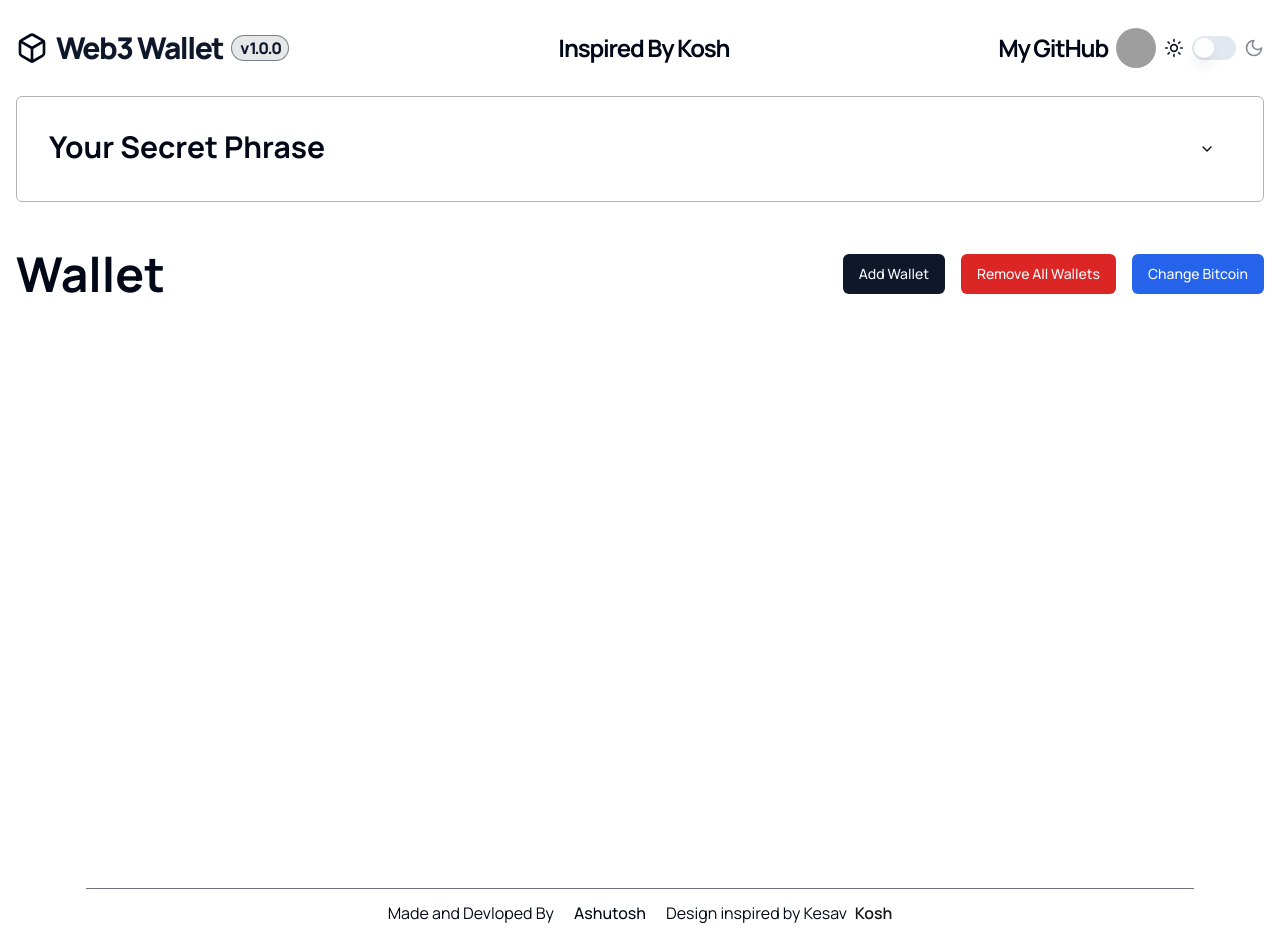
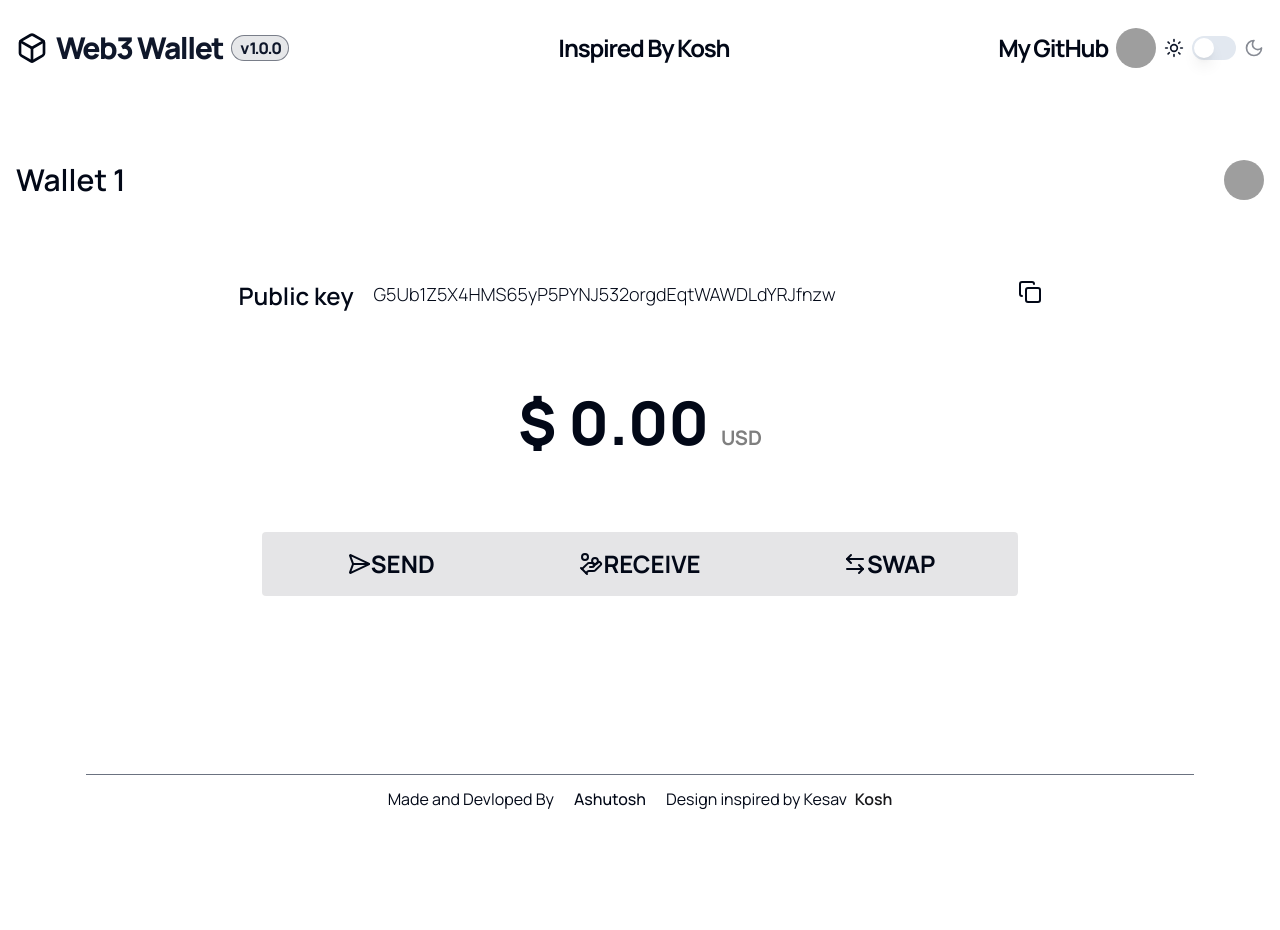
Before and after one commit to AshutoshDM1/Web3Wallet, a Next.js app: page /wallet in a window 1280 px wide. After the commit the page ends 816 px from the top, so only its background shows below. Built offline with nearby package versions, Linux system fonts and the light colour scheme; grey boxes are pictures that could not be loaded.

Commit message:
Adding Balance function

```diff
--- /dev/null
+++ b/app/wallet/[...WalletId]/page.tsx
@@ -0,0 +1,62 @@
+"use client";
+import Navbar from "@/components/Navbar";
+import { Avatar, AvatarFallback, AvatarImage } from "@/components/ui/avatar";
+import { walletNoState } from "@/state/atoms";
+import { ArrowLeftRight, Copy, HandCoins, SendHorizontal } from "lucide-react";
+import { useRecoilValue } from "recoil";
+import { useParams, useRouter } from "next/navigation";
+
+type WalletProps = {
+  WalletID: number;
+  PublicKey: string;
+};
+
+const Wallet: React.FC<WalletProps> = () => {
+  const { WalletId } = useParams();
+  console.log(WalletId);
+  // const wallet = useRecoilValue(walletNoState);
+  // console.log(wallet.find(index : WalletId) );
+  return (
+    <>
+      <div className="max-w-7xl mx-auto flex flex-col gap-20 p-4 min-h-[96vh] dark:bg-[#0A0A0A]">
+        <Navbar />
+        <div className="h-[60vh] flex flex-col items-center gap-8 lg:gap-20 ">
+          <div className="w-full flex justify-between items-center ">
+            <h1 className="text-3xl font-semibold ">Wallet 1</h1>
+            <Avatar className="hidden md:block">
+              <AvatarImage src="https://github.com/shadcn.pnn" alt="@shadcn" />
+              <AvatarFallback>A</AvatarFallback>
+            </Avatar>
+          </div>
+          <div className="flex justify-center  gap-5 w-full">
+            <h1 className="text-2xl font-semibold ">Public key</h1>
+            <h1 className="text-lg font-light break-words flex-wrap w-[50%] ">
+              G5Ub1Z5X4HMS65yP5PYNJ532orgdEqtWAWDLdYRJfnzw
+            </h1>
+            <Copy className="cursor-pointer" />
+          </div>
+          <h1 className="font-extrabold text-6xl text-center">
+            $ {`0.00`}{" "}
+            <span className="font-bold text-xl text-[#7f7f7f]">USD</span>{" "}
+          </h1>
+          <div className="py-1 w-[40vh]  xl:w-fit bg-foreground/10 grid grid-cols-1 xl:grid-cols-3 place-items-center px-1 rounded-sm font-bold ">
+            <div className="py-3 w-full px-16 cursor-pointer text-2xl rounded-sm hover:bg-blue-500 ease-in-out duration-150 flex justify-center items-center">
+              <SendHorizontal className="" />
+              <span>SEND</span>
+            </div>
+            <div className="py-3 w-full px-16 cursor-pointer text-2xl rounded-sm hover:bg-blue-500 ease-in-out duration-150 flex justify-center items-center">
+              <HandCoins className="" />
+              <span>RECEIVE</span>
+            </div>
+            <div className="py-3 w-full px-16 cursor-pointer text-2xl rounded-sm hover:bg-blue-500 ease-in-out duration-150 flex justify-center items-center">
+              <ArrowLeftRight className="" />
+              <span>SWAP</span>
+            </div>
+          </div>
+        </div>
+      </div>
+    </>
+  );
+};
+
+export default Wallet;
--- a/app/wallet/page.tsx
+++ b/app/wallet/page.tsx
@@ -3,17 +3,16 @@ import Footer from "@/components/Footer";
 import MnemonicDisplay from "@/components/MnemonicDisplay";
 import Navbar from "@/components/Navbar";
 
-const wallet = () => {
+const MakeWallet = () => {
   return (
     <>
       <div className="max-w-7xl mx-auto flex flex-col gap-4 p-4 min-h-[94vh] dark:bg-[#0A0A0A]">
         <Navbar />
         <MnemonicDisplay />
-
         <AddWallet />
       </div>
     </>
   );
 };
 
-export default wallet;
+export default MakeWallet;
--- a/components/AddWallet.tsx
+++ b/components/AddWallet.tsx
@@ -126,12 +126,15 @@ const AddWallet = () => {
         <div className="min-h-[65vh] max-h-fit w-full flex flex-col gap-8 pb-10">
           {WalletNo.map((wallet, index) => (
             <motion.div
+            onClick={()=>{
+              router.push(`wallet/${index}`)
+             }}
               initial={{ opacity: 0, y: -20 }}
               animate={{ opacity: 1, y: 0 }}
               exit={{ opacity: 0, y: 20 }}
               transition={{ duration: 0.5 }}
               key={index}
-              className="h-fit p-8 border-[1px] border-[#6363637c] rounded-xl w-full flex-col flex justify-center items-center"
+              className="h-fit cursor-pointer p-8 border-[1px] border-[#6363637c] rounded-xl w-full flex-col flex justify-center items-center"
             >
               <div className="w-full flex justify-between items-center">
                 <h1 className="text-3xl font-semibold flex justify-center items-center">
@@ -149,7 +152,6 @@ const AddWallet = () => {
                   Public Key
                 </h1>
                 <h2 className="break-words">{wallet.publicKey}</h2>{" "}
-                {/* Added break-words */}
                 <h1 className="text-2xl pt-8 font-semibold flex items-center pb-5">
                   Private Key
                 </h1>
```
